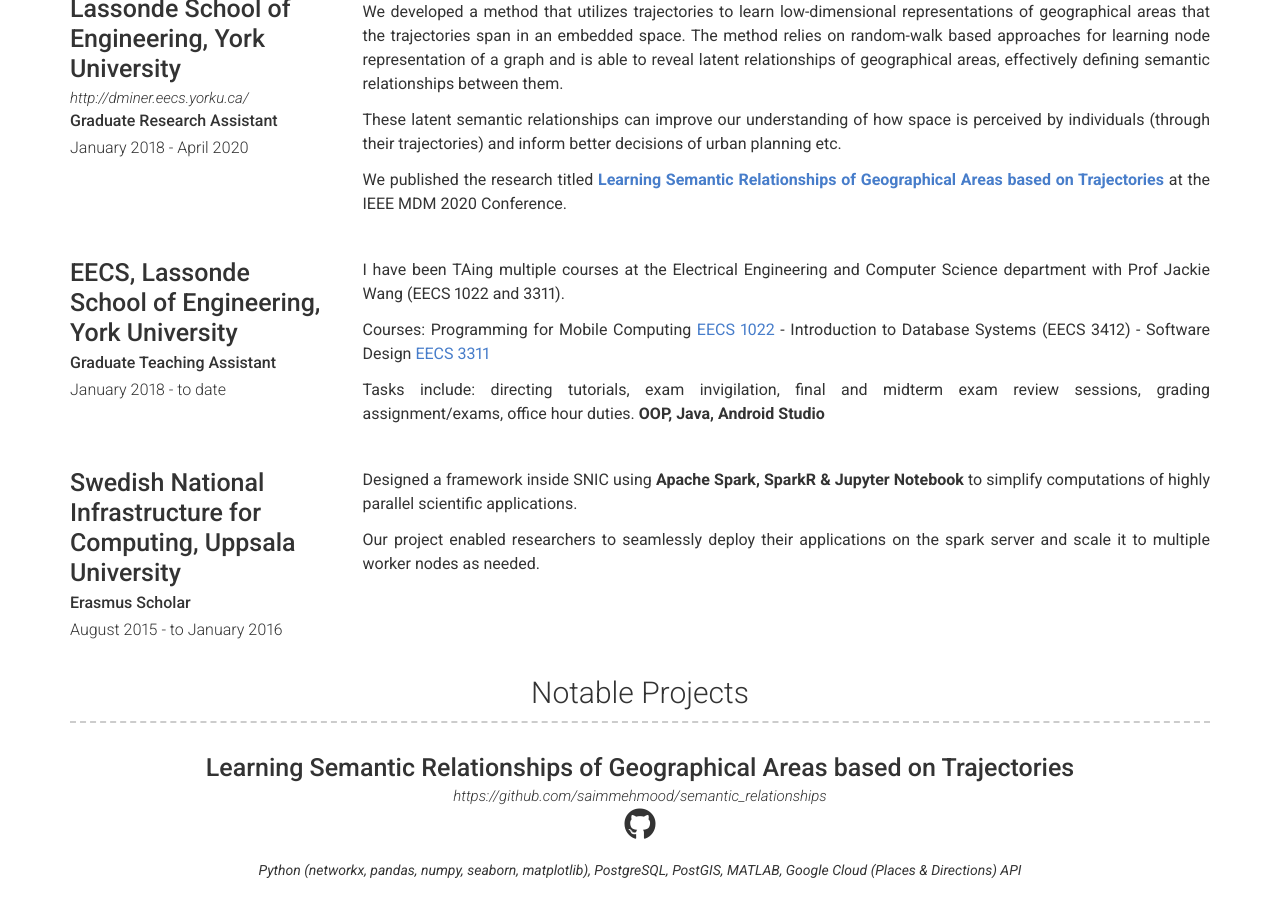
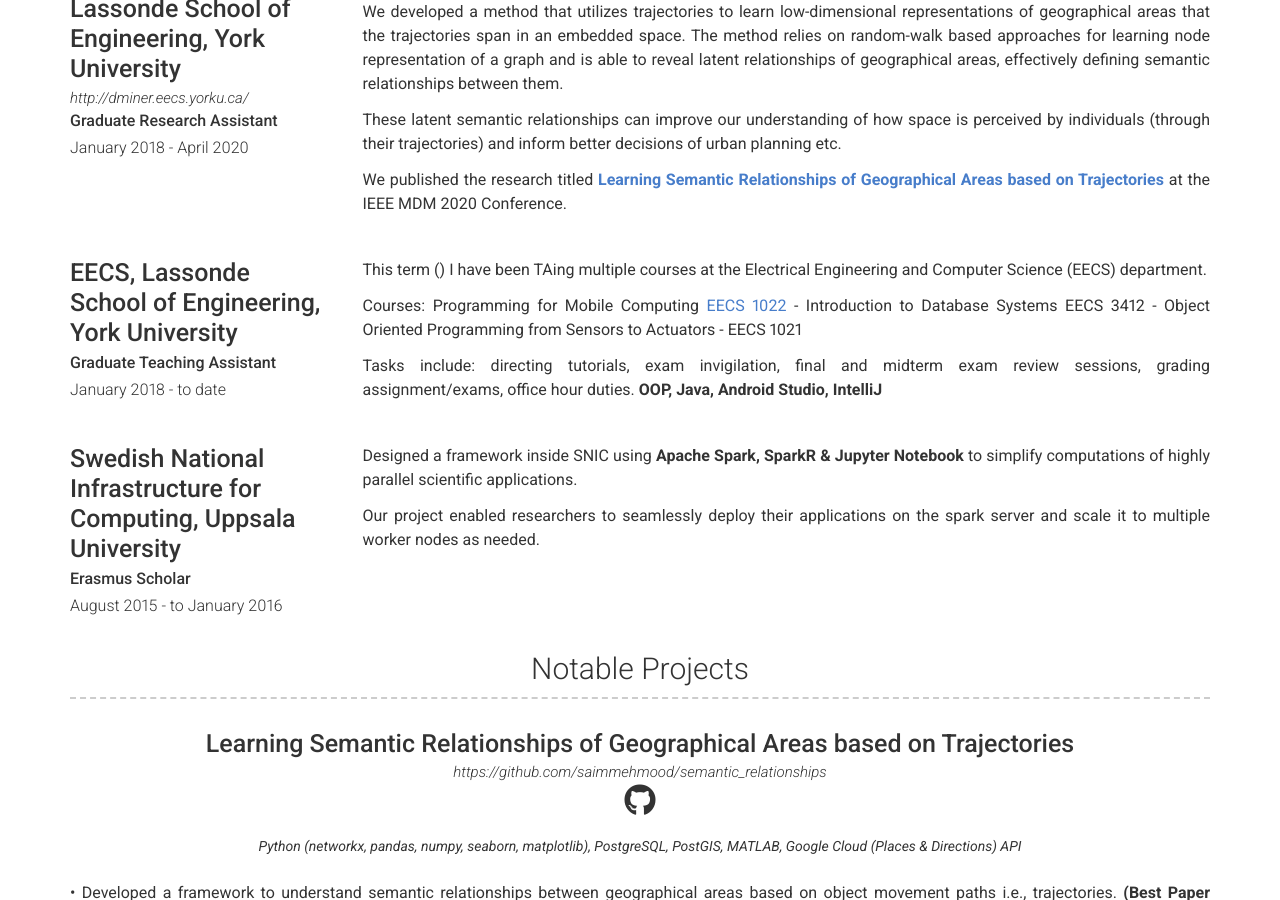
Before and after one commit to saimmehmood/saimmehmood.github.io, a Jekyll site: the page built from index.md, in a window 1280 px wide and 900 px high, scrolled down 830 px. Built offline with Jekyll 4.4.1, drawn with Linux system fonts in a browser that asks for light colours; nearby versions of some CDN libraries.

Commit message:
4:23 PM 1/24/2021

```diff
--- a/_data/experience.yml
+++ b/_data/experience.yml
@@ -26,12 +26,13 @@
   # quote: >
   #  Solving 21st century problems by diging holes and making game changing products like the *not a flamethrower*
   description: | # this will include new lines to allow paragraphs
-    I have been TAing multiple courses at the Electrical Engineering and Computer Science department with Prof Jackie Wang (EECS 1022 and 3311).
+    This term ()
+    I have been TAing multiple courses at the Electrical Engineering and Computer Science (EECS) department.
 
     Courses:
-    Programming for Mobile Computing [EECS 1022](https://bit.ly/2JRlrjd) - Introduction to Database Systems (EECS 3412) - Software Design [EECS 3311](https://bit.ly/2AXJxpL)
+    Programming for Mobile Computing [EECS 1022](https://bit.ly/2JRlrjd) - Introduction to Database Systems EECS 3412 - Object Oriented Programming from Sensors to Actuators - EECS 1021
 
-    Tasks include: directing tutorials, exam invigilation, final and midterm exam review sessions, grading assignment/exams, office hour duties. **OOP, Java, Android Studio**
+    Tasks include: directing tutorials, exam invigilation, final and midterm exam review sessions, grading assignment/exams, office hour duties. **OOP, Java, Android Studio, IntelliJ**
 
 
 - layout: left
```
